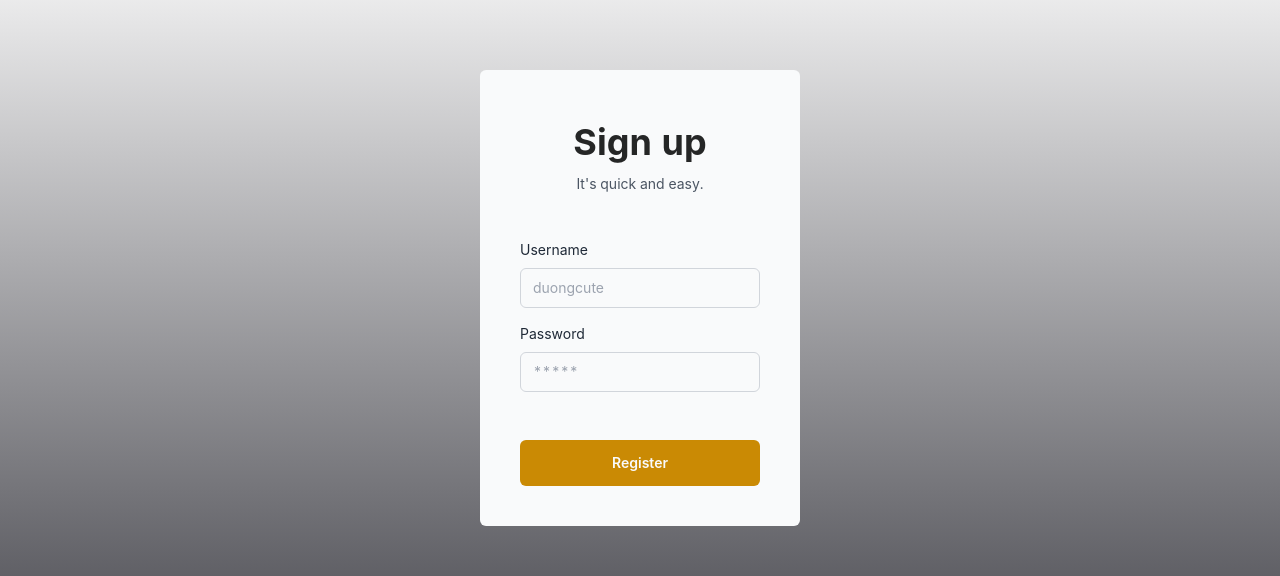
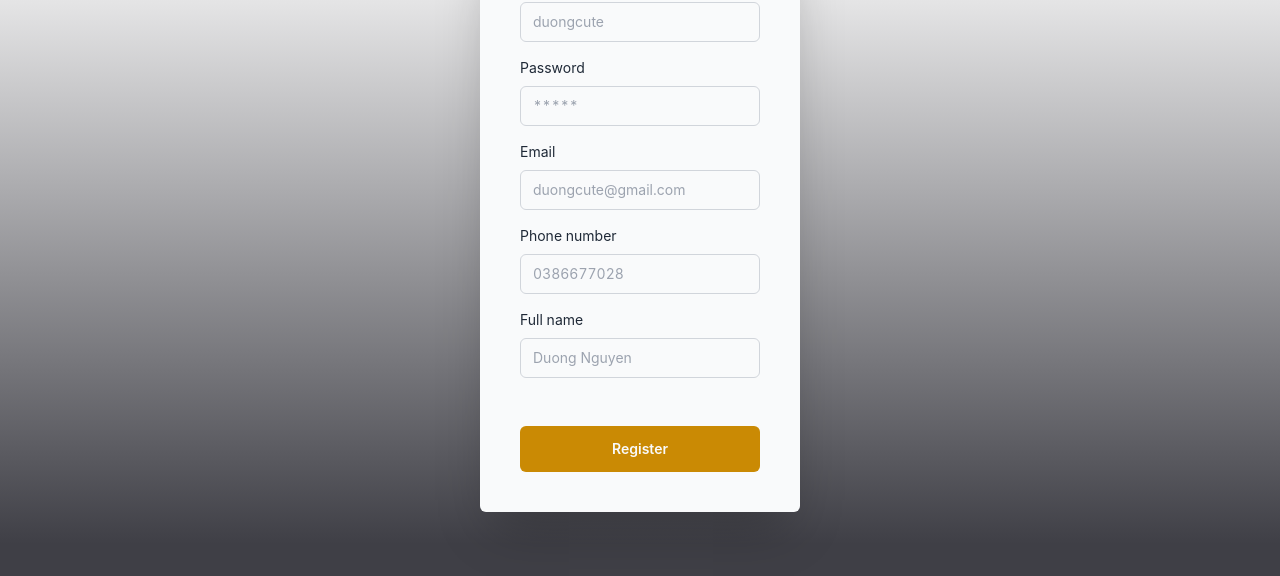
Before and after one commit to xduong-plus84/bc04_nguyenxuanduong_capstoneReactjs, a React (Create React App) app: page /sign-in/sign-up in a window 1280 px wide. Shown: the part 182-758 px from the top of the page. Built offline with nearby package versions, Linux system fonts and the light colour scheme.

Commit message:
login and register

```diff
--- a/package.json
+++ b/package.json
@@ -9,6 +9,7 @@
     "@testing-library/user-event": "^13.5.0",
     "antd": "^4.23.4",
     "axios": "^0.27.2",
+    "formik": "^2.2.9",
     "history": "^5.3.0",
     "momnet": "^2.29.1",
     "react": "^18.2.0",
--- a/src/Layout/HeaderTheme/HeaderTheme.jsx
+++ b/src/Layout/HeaderTheme/HeaderTheme.jsx
@@ -7,8 +7,6 @@ import { serviceLocalStorageUser } from "../../Services/serviceLocalStorageUser"
 export default function HeaderTheme() {
   let dispatch = useDispatch();
   let { userInfor } = useSelector((state) => state.reducerQuanLyNguoiDung);
-  console.log("userInfor: ", userInfor);
-
   let handleLogOut = () => {
     console.log("logout");
     serviceLocalStorageUser.user.remove();
--- a/src/Pages/HomePage/myStyle.css
+++ b/src/Pages/HomePage/myStyle.css
@@ -53,9 +53,11 @@
   top: 40%;
   z-index: 10;
 }
-
+.pauseStyle {
+  transform: translateX(-50%);
+}
 .pauseStyle:hover {
-  transform: scale(1.5);
+  transform: translateX(-50%) scale(1.5);
   opacity: 0.5;
   transition-duration: 0.5s;
 }
--- a/src/Pages/LoginPage/SignIn.jsx
+++ b/src/Pages/LoginPage/SignIn.jsx
@@ -6,17 +6,18 @@ import { dangNhapAction } from "../../redux/actions/actionsQuanLyNguoiDung";
 import { serviceLocalStorageUser } from "../../Services/serviceLocalStorageUser";
 import { serviceQuanLyNguoiDung } from "../../Services/serviceQuanLyNguoiDung";
 import { history } from "../../App";
+import { useFormik } from "formik";
 
 export default function SignIn() {
   let dispatch = useDispatch();
   let navigate = useNavigate();
 
-  let handleLogin = () => {
-    let thongTinDangNhap = {
-      taiKhoan: "string",
-      matKhau: "string",
-    };
-
+  const formik = useFormik({
+    initialValues: {
+      taiKhoan: "",
+      matKhau: "",
+    },
+    onSubmit: (thongTinDangNhap) => {
       serviceQuanLyNguoiDung
         .dangNhap(thongTinDangNhap)
         .then((res) => {
@@ -30,7 +31,15 @@ export default function SignIn() {
           console.log(err);
           onFail();
         });
-  };
+    },
+  });
+
+  // let handleLogin = () => {
+  //   let thongTinDangNhap = {
+  //     taiKhoan: "string",
+  //     matKhau: "string",
+  //   };
+  // };
 
   let onSuccess = () => {
     message.success("Đăng nhập thành công");
@@ -38,7 +47,6 @@ export default function SignIn() {
       navigate(-1);
 
       // history.back();
-      console.log("chuyen trang");
     }, 1000);
   };
   let onFail = () => {
@@ -47,27 +55,26 @@ export default function SignIn() {
 
   return (
     <div className="flex justify-center items-center bg-gradient-to-b from-white to-zinc-700 pb-8 shadow-zinc-700 h-screen">
-      <div className="flex flex-col max-w-md p-6 rounded-md sm:p-10 bg-gray-50 text-gray-800 w-3/12">
-        <div className="mb-8 text-center">
-          <h1 className="my-3 text-4xl font-bold">Sign in</h1>
-          <p className="text-sm text-gray-600">
-            Sign in to access your account
-          </p>
-        </div>
+      <div className="flex flex-col max-w-md p-6 rounded-md sm:p-10 bg-gray-50 text-gray-800 w-3/12 shadow-2xl">
         <form
+          onSubmit={formik.handleSubmit}
           noValidate
           action
           className="space-y-4 ng-untouched ng-pristine ng-valid"
         >
           <div className="space-y-4">
             <div>
-              <label htmlFor="email" className="block mb-2 text-sm text-left">
+              <label
+                htmlFor="taiKhoan"
+                className="block mb-2 text-sm text-left"
+              >
                 Username
               </label>
               <input
-                type="email"
-                name="email"
-                id="email"
+                onChange={formik.handleChange}
+                type="text"
+                name="taiKhoan"
+                id="taiKhoan"
                 placeholder="duongcute"
                 className="w-full px-3 py-2 border rounded-md border-gray-300 bg-gray-50 text-gray-800"
               />
@@ -86,9 +93,10 @@ export default function SignIn() {
                 </a>
               </div>
               <input
+                onChange={formik.handleChange}
                 type="password"
-                name="password"
-                id="password"
+                name="matKhau"
+                id="matKhau"
                 placeholder="*****"
                 className="w-full px-3 py-2 border rounded-md border-gray-300 bg-gray-50 text-gray-800"
               />
@@ -108,11 +116,7 @@ export default function SignIn() {
           </div>
           <div className="space-y-2">
             <div>
-              <button
-                type="button"
-                className="w-full px-8 py-3 font-semibold rounded-md bg-yellow-600 text-gray-50 hover:bg-yellow-700 transition duration-500"
-                onClick={() => handleLogin()}
-              >
+              <button className="w-full px-8 py-3 font-semibold rounded-md bg-yellow-600 text-gray-50 hover:bg-yellow-700 transition duration-500">
                 Login
               </button>
             </div>
@@ -122,7 +126,7 @@ export default function SignIn() {
                 to="/sign-in/sign-up"
                 className="hover:underline text-yellow-600 ml-1"
               >
-                Đăng kí
+                Register
               </NavLink>
             </p>
           </div>
--- a/src/Pages/LoginPage/SignUp.jsx
+++ b/src/Pages/LoginPage/SignUp.jsx
@@ -1,52 +1,140 @@
 import React from "react";
+import { useFormik } from "formik";
+import { serviceQuanLyNguoiDung } from "../../Services/serviceQuanLyNguoiDung";
+import { message } from "antd";
+import { useNavigate } from "react-router-dom";
+import { MANHOM } from "../../Services/configURL";
+import { serviceLocalStorageUser } from "../../Services/serviceLocalStorageUser";
+import { dangKyAction } from "../../redux/actions/actionsQuanLyNguoiDung";
+import { useDispatch } from "react-redux";
 
 export default function SignUp() {
+  let navigate = useNavigate();
+  let dispatch = useDispatch();
+
+  const formik = useFormik({
+    initialValues: {
+      taiKhoan: "",
+      matKhau: "",
+      email: "",
+      soDt: "",
+      maNhom: MANHOM,
+      hoTen: "",
+    },
+    onSubmit: (thongTinDangKy) => {
+      console.log("thongTinDangKy: ", thongTinDangKy);
+      serviceQuanLyNguoiDung
+        .dangKy(thongTinDangKy)
+        .then((res) => {
+          let result = res.data.content;
+          console.log("result: ", result);
+          onSuccess(); // hien thong bao
+          serviceLocalStorageUser.user.set(result); // luu data localStorage
+          dispatch(dangKyAction(result)); // thay doi du lieu tren store
+        })
+        .catch((err) => {
+          console.log(err);
+          onFail(err.response.data.content);
+        });
+    },
+  });
+
+  let onSuccess = () => {
+    message.success("Đăng ký thành công");
+    setTimeout(() => {
+      navigate(-2);
+
+      // history.back();
+    }, 1000);
+  };
+  let onFail = (name) => {
+    message.error(name);
+  };
+
   return (
-    <div className="flex justify-center bg-gradient-to-b from-white to-zinc-700 pb-8 shadow-zinc-700 h-screen items-center ">
-      <div className="flex flex-col max-w-md p-6 rounded-md sm:p-10 bg-gray-50 text-gray-800 w-3/12">
-        <div className="mb-8 text-center">
-          <h1 className="my-3 text-4xl font-bold">Sign up</h1>
-          <p className="text-sm text-gray-600">It's quick and easy.</p>
-        </div>
+    <div className="flex justify-center bg-gradient-to-b from-white to-zinc-700 pb-8 shadow-zinc-700 pt-5 items-center">
+      <div className="flex flex-col max-w-md p-6 rounded-md sm:p-10 bg-gray-50 text-gray-800 w-3/12 shadow-2xl">
         <form
+          onSubmit={formik.handleSubmit}
           noValidate
           action
           className="space-y-12 ng-untouched ng-pristine ng-valid"
         >
           <div className="space-y-4">
             <div>
-              <label htmlFor="email" className="block mb-2 text-sm text-left">
+              <label
+                htmlFor="taiKhoan"
+                className="block mb-2 text-sm text-left"
+              >
                 Username
               </label>
               <input
-                type="email"
-                name="email"
-                id="email"
+                onChange={formik.handleChange}
+                type="text"
+                name="taiKhoan"
+                id="taiKhoan"
                 placeholder="duongcute"
                 className="w-full px-3 py-2 border rounded-md border-gray-300 bg-gray-50 text-gray-800"
               />
             </div>
             <div>
               <div className="flex justify-between mb-2">
-                <label htmlFor="password" className="text-sm">
+                <label htmlFor="matKhau" className="text-sm">
                   Password
                 </label>
               </div>
               <input
+                onChange={formik.handleChange}
                 type="password"
-                name="password"
-                id="password"
+                name="matKhau"
+                id="matKhau"
                 placeholder="*****"
+                className="w-full px-3 py-2 border rounded-md border-gray-300 bg-gray-50 text-gray-800"
+              />
+            </div>
+            <div>
+              <label htmlFor="email" className="block mb-2 text-sm text-left">
+                Email
+              </label>
+              <input
+                onChange={formik.handleChange}
+                type="email"
+                name="email"
+                id="email"
+                placeholder="duongcute@gmail.com"
+                className="w-full px-3 py-2 border rounded-md border-gray-300 bg-gray-50 text-gray-800"
+              />
+            </div>
+            <div>
+              <label htmlFor="soDt" className="block mb-2 text-sm text-left">
+                Phone number
+              </label>
+              <input
+                onChange={formik.handleChange}
+                type="text"
+                name="soDt"
+                id="soDt"
+                placeholder="0386677028"
+                className="w-full px-3 py-2 border rounded-md border-gray-300 bg-gray-50 text-gray-800"
+              />
+            </div>
+            <div>
+              <label htmlFor="hoTen" className="block mb-2 text-sm text-left">
+                Full name
+              </label>
+              <input
+                onChange={formik.handleChange}
+                type="text"
+                name="hoTen"
+                id="hoTen"
+                placeholder="Duong Nguyen"
                 className="w-full px-3 py-2 border rounded-md border-gray-300 bg-gray-50 text-gray-800"
               />
             </div>
           </div>
           <div className="space-y-2">
             <div>
-              <button
-                type="button"
-                className="w-full px-8 py-3 font-semibold rounded-md bg-yellow-600 text-gray-50 hover:bg-yellow-700 transition duration-500"
-              >
+              <button className="w-full px-8 py-3 font-semibold rounded-md bg-yellow-600 text-gray-50 hover:bg-yellow-700 transition duration-500">
                 Register
               </button>
             </div>
--- a/src/Services/serviceQuanLyNguoiDung.jsx
+++ b/src/Services/serviceQuanLyNguoiDung.jsx
@@ -5,4 +5,8 @@ export const serviceQuanLyNguoiDung = {
     let uri = "/api/QuanLyNguoiDung/DangNhap";
     return https.post(uri, thongTinDangNhap);
   },
+  dangKy: (thongTinDangKy) => {
+    let uri = "/api/QuanLyNguoiDung/DangKy";
+    return https.post(uri, thongTinDangKy);
+  },
 };
--- a/src/redux/constants/constantsQuanLyNguoiDung.jsx
+++ b/src/redux/constants/constantsQuanLyNguoiDung.jsx
@@ -1,3 +1,5 @@
 export const DANG_NHAP = "DANG_NHAP";
 
 export const DANG_XUAT = "DANG_XUAT";
+
+export const DANG_KY = "DANG_KY";
```
Also changed, not shown: src/redux/actions/actionsQuanLyNguoiDung.jsx (+11 -1 lines), src/redux/reducer/reducerQuanLyNguoiDung.jsx (+9 -2 lines), 1 other file (tests, documents, lock files or other folders). Lines whose indentation alone changed are shown as unchanged.
